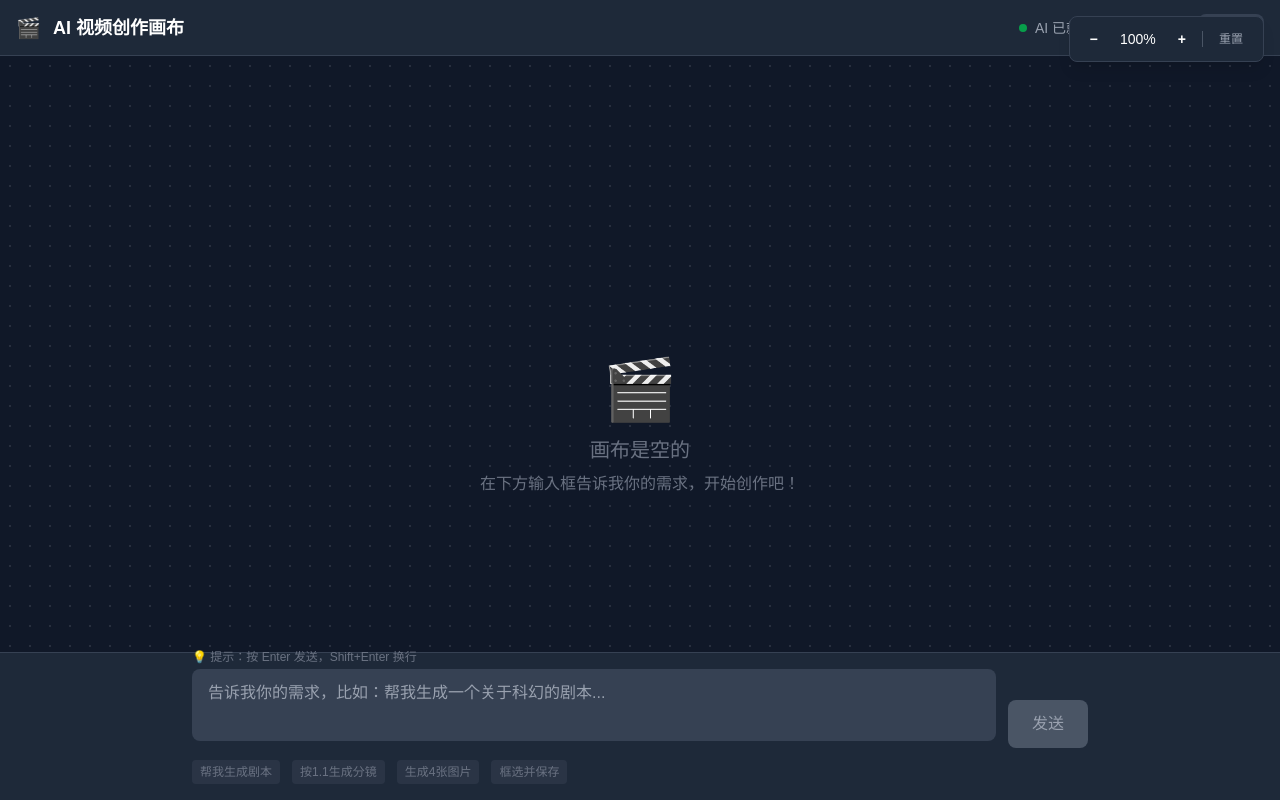
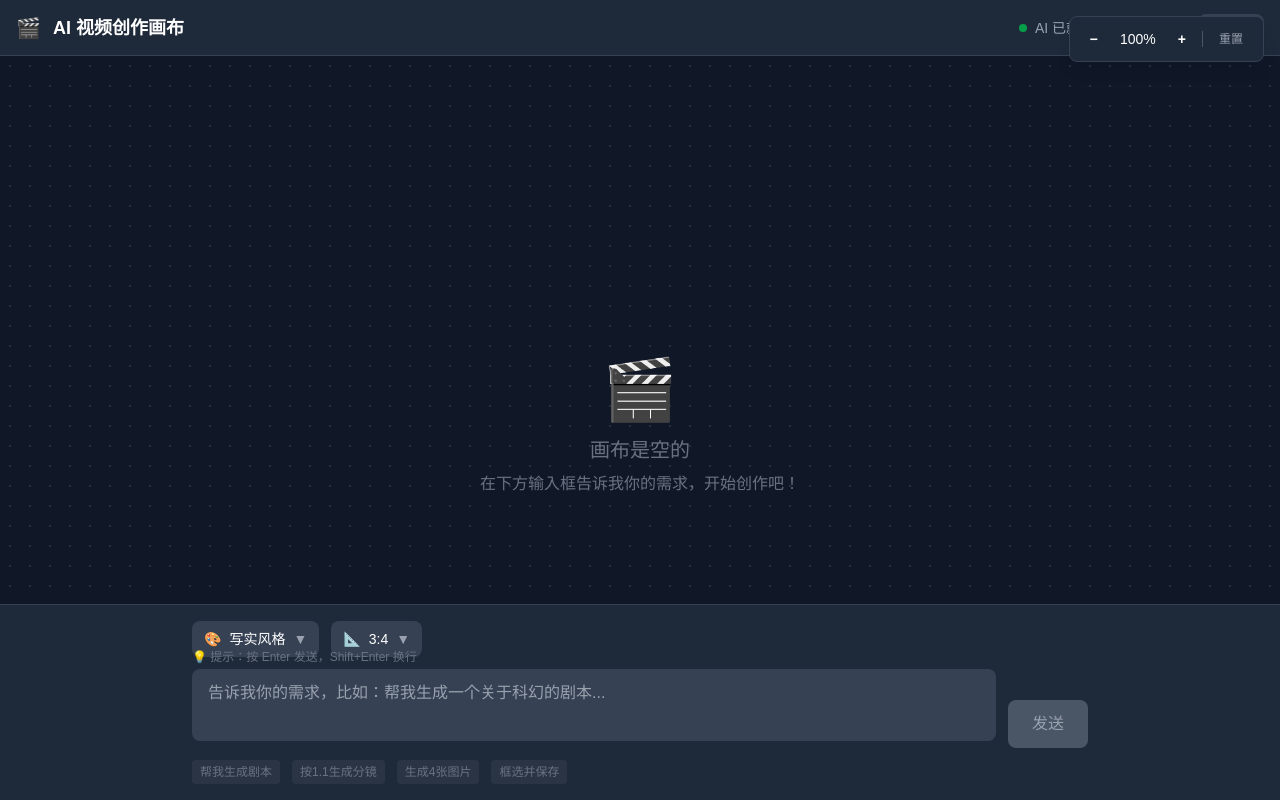
Before and after one commit to yifanzhang9205-bot/YIIFAI, a Next.js app: page /canvas in a window 1280 px wide. Built offline with nearby package versions, Linux system fonts and the light colour scheme.

Commit message:
feat: 添加60+种画风选择器和宽高比选择器UI界面

```diff
--- a/src/app/canvas/page.tsx
+++ b/src/app/canvas/page.tsx
@@ -111,7 +111,9 @@ export default function CanvasPage() {
   };
 
   // 处理AI消息
-  const handleAiMessage = async (message: string) => {
+  const handleAiMessage = async (message: string, options?: { artStyle?: string; aspectRatio?: string }) => {
+    const { artStyle = '写实风格', aspectRatio = '3:4' } = options || {};
+
     // 解析用户意图
     if (message.includes('剧本')) {
       // 生成剧本
@@ -121,11 +123,11 @@ export default function CanvasPage() {
       const match = message.match(/(\d+\.\d+)/);
       const sceneNumber = match ? match[1] : '1.1';
       // 生成分镜
-      await generateStoryboard(sceneNumber, message);
+      await generateStoryboard(sceneNumber, message, artStyle, aspectRatio);
     } else if (message.includes('图片') || message.includes('生图')) {
       const match = message.match(/(\d+\.\d+)/);
       const sceneNumber = match ? match[1] : '1.1';
-      await generateImages(sceneNumber, message);
+      await generateImages(sceneNumber, message, artStyle, aspectRatio);
     }
   };
 
@@ -148,7 +150,7 @@ export default function CanvasPage() {
   };
 
   // 生成分镜
-  const generateStoryboard = async (sceneNumber: string, prompt: string) => {
+  const generateStoryboard = async (sceneNumber: string, prompt: string, artStyle: string = '写实风格', aspectRatio: string = '3:4') => {
     try {
       // 构造正确的剧本格式
       const mockScript = {
@@ -158,7 +160,7 @@ export default function CanvasPage() {
         summary: prompt,
         emotionalArc: '平静→紧张→高潮→解决',
         targetAudience: '大众',
-        visualStyle: '写实风格',
+        visualStyle: artStyle,
         scenes: [
           {
             sceneNumber: 1,
@@ -180,7 +182,7 @@ export default function CanvasPage() {
         headers: { 'Content-Type': 'application/json' },
         body: JSON.stringify({
           script: mockScript, // 直接传递对象，不是字符串
-          artStyle: '写实风格',
+          artStyle,
         }),
       });
 
@@ -199,12 +201,12 @@ export default function CanvasPage() {
   };
 
   // 生成图片
-  const generateImages = async (sceneNumber: string, prompt: string) => {
+  const generateImages = async (sceneNumber: string, prompt: string, artStyle: string = '写实风格', aspectRatio: string = '3:4') => {
     try {
       // 构造正确的分镜格式
       const mockStoryboard = {
-        artStyle: '写实风格',
-        aspectRatio: '9:16',
+        artStyle,
+        aspectRatio,
         cameraStyle: '固定镜头为主，偶尔推镜头',
         lightingStyle: '自然光',
         scenes: [
@@ -232,9 +234,10 @@ export default function CanvasPage() {
         headers: { 'Content-Type': 'application/json' },
         body: JSON.stringify({
           storyboard: mockStoryboard, // 直接传递对象，不是字符串
-          artStyle: '写实风格',
+          artStyle,
           characterImages: [],
           imagesPerScene: 1, // 每个场景生成1张图片
+          aspectRatio,
         }),
       });
 
--- a/src/components/ChatInput.tsx
+++ b/src/components/ChatInput.tsx
@@ -3,16 +3,47 @@
 import { useState, useRef, KeyboardEvent } from 'react';
 
 interface ChatInputProps {
-  onSendMessage: (message: string) => void;
+  onSendMessage: (message: string, options?: { artStyle?: string; aspectRatio?: string }) => void;
 }
+
+// 60+种画风选项（按分类）
+const ART_STYLE_CATEGORIES = {
+  '写实类': ['写实风格', '电影质感', '纪录片风格', '新闻摄影', '商业摄影'],
+  '动漫/漫画类': ['动漫风格', '漫画风格', '赛璐璐风格', '吉卜力风格', '新海诚风格', '宫崎骏风格'],
+  '卡通/插画类': ['卡通风格', '迪士尼风格', '皮克斯风格', '儿童绘本', '矢量插画', '涂鸦风格'],
+  '艺术绘画类': ['水彩风格', '油画风格', '素描风格', '粉彩风格', '版画风格', '波普艺术'],
+  '传统文化类': ['水墨风格', '浮世绘风格', '敦煌壁画', '唐卡风格', '和风'],
+  '特定时期/流派': ['复古油画', '印象派', '野兽派', '超现实主义'],
+  '科幻/未来类': ['赛博朋克', '废土风格', '太空歌剧', '未来都市', '机甲风格'],
+  '奇幻/魔法类': ['奇幻风格', '暗黑奇幻', '童话风格', '魔幻现实主义'],
+  '机械/工业类': ['工业设计', '蒸汽朋克', '柴油朋克', '机械科幻'],
+  '数字/现代类': ['像素艺术', '低多边形', '赛博朋克', '未来主义', '极简主义'],
+  '其他风格': ['抽象主义', '表现主义', '立体主义', '未来主义'],
+};
+
+// 宽高比选项
+const ASPECT_RATIO_OPTIONS = [
+  { value: '16:9', label: '16:9 (横屏)' },
+  { value: '9:16', label: '9:16 (竖屏)' },
+  { value: '4:3', label: '4:3 (横屏)' },
+  { value: '3:4', label: '3:4 (竖屏)' },
+  { value: '1:1', label: '1:1 (方形)' },
+];
 
 export default function ChatInput({ onSendMessage }: ChatInputProps) {
   const [message, setMessage] = useState('');
+  const [selectedArtStyle, setSelectedArtStyle] = useState('写实风格');
+  const [selectedAspectRatio, setSelectedAspectRatio] = useState('3:4');
+  const [showArtStyleDropdown, setShowArtStyleDropdown] = useState(false);
+  const [showAspectRatioDropdown, setShowAspectRatioDropdown] = useState(false);
   const inputRef = useRef<HTMLTextAreaElement>(null);
 
   const handleSend = () => {
     if (!message.trim()) return;
-    onSendMessage(message);
+    onSendMessage(message, {
+      artStyle: selectedArtStyle,
+      aspectRatio: selectedAspectRatio,
+    });
     setMessage('');
   };
 
@@ -26,6 +57,85 @@ export default function ChatInput({ onSendMessage }: ChatInputProps) {
   return (
     <div className="fixed bottom-0 left-0 right-0 bg-gray-800 border-t border-gray-700 p-4 z-50">
       <div className="max-w-4xl mx-auto">
+        {/* 选项栏 */}
+        <div className="flex gap-3 mb-3">
+          {/* 画风选择器 */}
+          <div className="relative">
+            <button
+              onClick={() => setShowArtStyleDropdown(!showArtStyleDropdown)}
+              className="flex items-center gap-2 px-3 py-2 bg-gray-700 hover:bg-gray-600 text-white rounded-lg text-sm transition-colors"
+            >
+              <span>🎨</span>
+              <span className="truncate max-w-[120px]">{selectedArtStyle}</span>
+              <span className="text-gray-400">▼</span>
+            </button>
+
+            {showArtStyleDropdown && (
+              <div className="absolute bottom-full left-0 mb-2 bg-gray-800 border border-gray-700 rounded-lg shadow-xl w-[600px] max-h-[400px] overflow-y-auto">
+                {Object.entries(ART_STYLE_CATEGORIES).map(([category, styles]) => (
+                  <div key={category} className="border-b border-gray-700 last:border-0">
+                    <div className="px-3 py-2 bg-gray-900 text-gray-300 text-xs font-medium sticky top-0">
+                      {category}
+                    </div>
+                    <div className="p-2 grid grid-cols-3 gap-2">
+                      {styles.map((style) => (
+                        <button
+                          key={style}
+                          onClick={() => {
+                            setSelectedArtStyle(style);
+                            setShowArtStyleDropdown(false);
+                          }}
+                          className={`px-2 py-1.5 text-xs rounded transition-colors ${
+                            selectedArtStyle === style
+                              ? 'bg-blue-600 text-white'
+                              : 'bg-gray-700 text-gray-300 hover:bg-gray-600'
+                          }`}
+                        >
+                          {style}
+                        </button>
+                      ))}
+                    </div>
+                  </div>
+                ))}
+              </div>
+            )}
+          </div>
+
+          {/* 宽高比选择器 */}
+          <div className="relative">
+            <button
+              onClick={() => setShowAspectRatioDropdown(!showAspectRatioDropdown)}
+              className="flex items-center gap-2 px-3 py-2 bg-gray-700 hover:bg-gray-600 text-white rounded-lg text-sm transition-colors"
+            >
+              <span>📐</span>
+              <span>{selectedAspectRatio}</span>
+              <span className="text-gray-400">▼</span>
+            </button>
+
+            {showAspectRatioDropdown && (
+              <div className="absolute bottom-full left-0 mb-2 bg-gray-800 border border-gray-700 rounded-lg shadow-xl">
+                {ASPECT_RATIO_OPTIONS.map((option) => (
+                  <button
+                    key={option.value}
+                    onClick={() => {
+                      setSelectedAspectRatio(option.value);
+                      setShowAspectRatioDropdown(false);
+                    }}
+                    className={`block w-full px-3 py-2 text-sm text-left transition-colors ${
+                      selectedAspectRatio === option.value
+                        ? 'bg-blue-600 text-white'
+                        : 'text-gray-300 hover:bg-gray-700'
+                    }`}
+                  >
+                    {option.label}
+                  </button>
+                ))}
+              </div>
+            )}
+          </div>
+        </div>
+
+        {/* 输入区域 */}
         <div className="flex gap-3 items-end">
           <div className="flex-1 relative">
             <textarea
```
Also changed, not shown: 1 other file (tests, documents, lock files or other folders).
